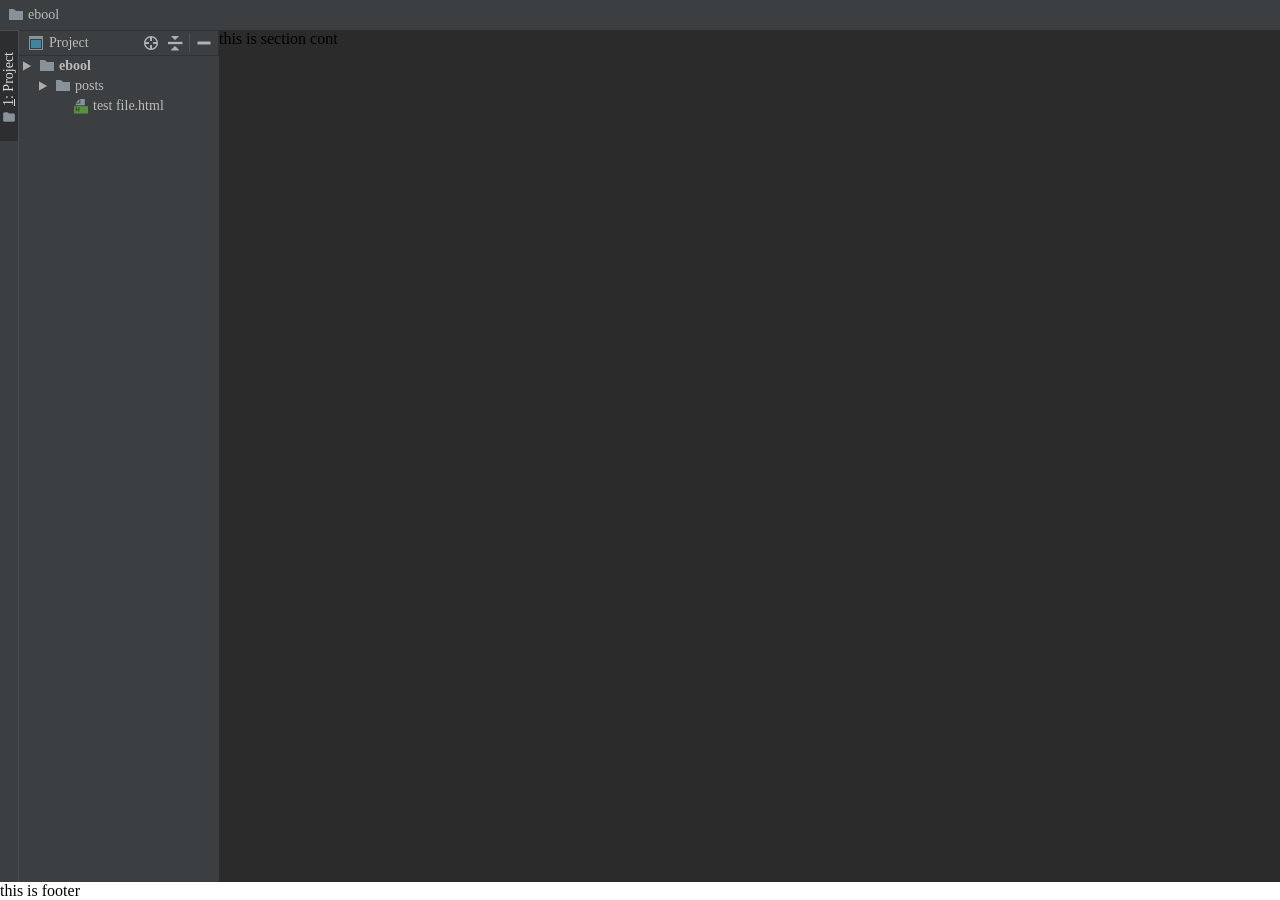
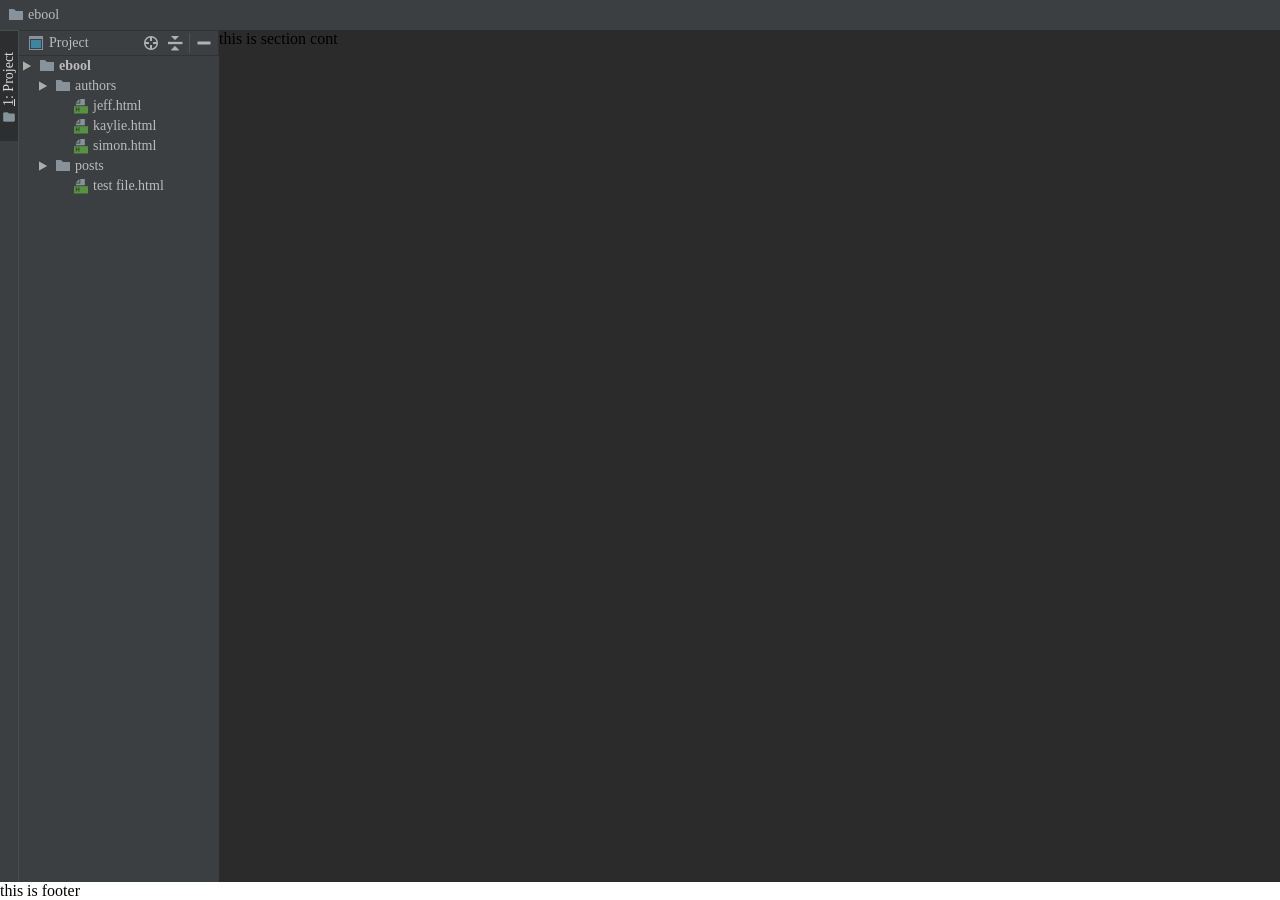
Before and after one commit to ebool/ebool.github.io-pre, a Jekyll site: the page built from index.md, in a window 1280 px wide. Built offline with Jekyll 4.4.1, drawn with Linux system fonts in a browser that asks for light colours; part of the change alters nothing that is shown.

```diff
--- a/_config.yml
+++ b/_config.yml
@@ -16,6 +16,8 @@ github_username:  jekyll
 # If you ar e using Sass @import statements
 
 collections:
+  authors:
+    output: true
 
 sass:
   sass_dir: _sass
--- a/_includes/nav.html
+++ b/_includes/nav.html
@@ -46,6 +46,11 @@ let isDrawer = true;
 let drawer = document.getElementById('drawer');
 let drawerBtn = document.getElementById('drawer-btn');
 let closeBtn = document.getElementById('close-btn');
+let folderStructure = parseFolderStructure(`{{site.collections}}`);
+
+console.log(folderStructure);
+
+
 
 drawerBtn.addEventListener('click', switchDrawer);
 closeBtn.addEventListener('click', switchDrawer);
@@ -68,4 +73,26 @@ function setState () {
 }
 
 
+// 최악의 코드가 나왔다.... 나중에 리팩토링해야지...
+function parseFolderStructure (target) {
+  let res = {}
+  for (let i of target.split('][')) {
+    let c = getFolderInfo(i.replace(/\[|\]/g, '').split(','));
+    res[Object.keys(c)[0]] = c;
+  }
+  return res;
+}
+function getFolderInfo (array) {
+  let res = {};
+  for (let i of array) {
+    let parsed = i.trim().split(' ');
+    let collection = parsed[2].replace('collection=', '').replace('>', '');
+    let post = parsed[1].replace(`_${collection}/`, '').replace('.markdown', '');
+    if (Object.keys(res).indexOf(collection) < 0) res[collection] = [];
+    res[collection].push(post);
+  }
+  return res;
+}
+
+
 </script>
```
